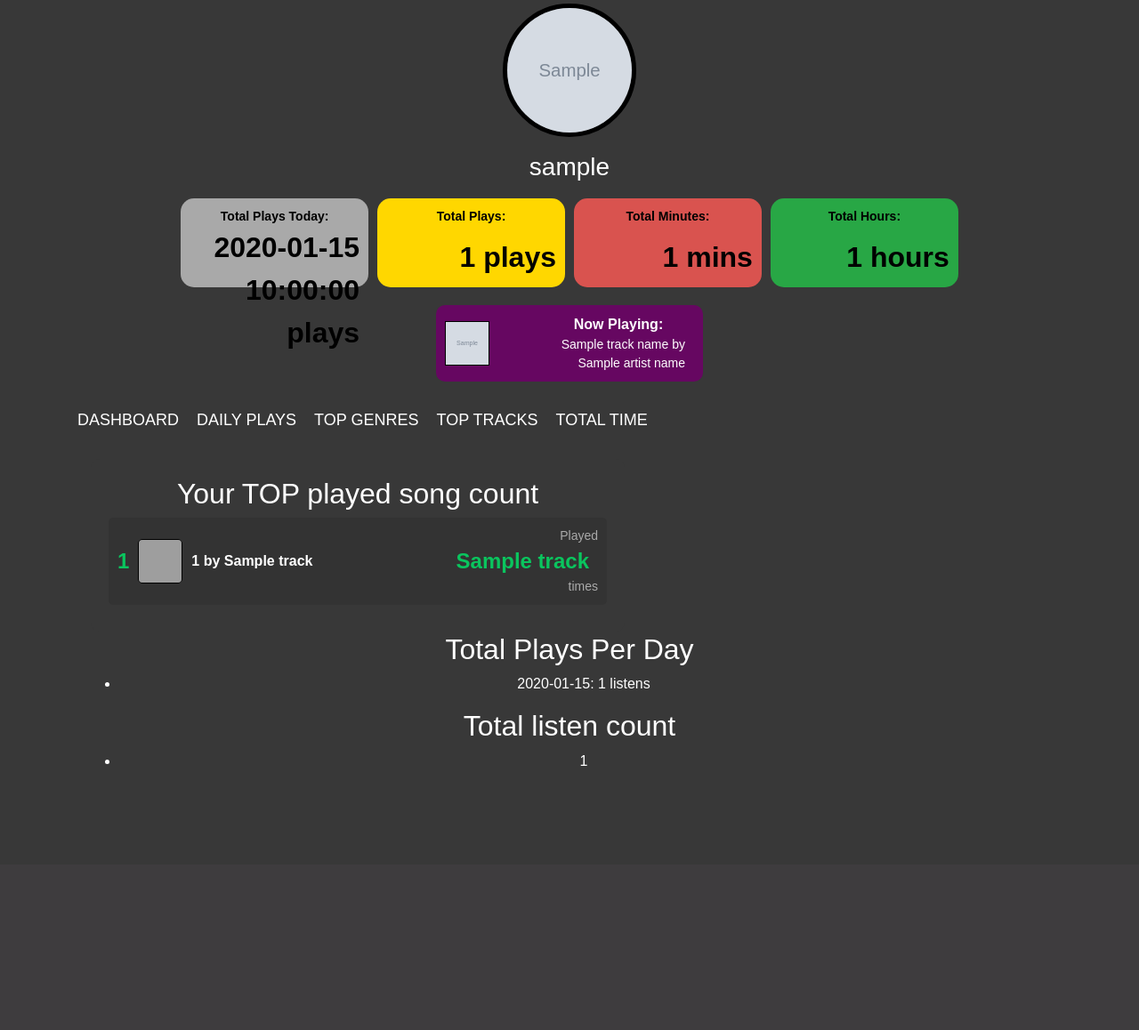
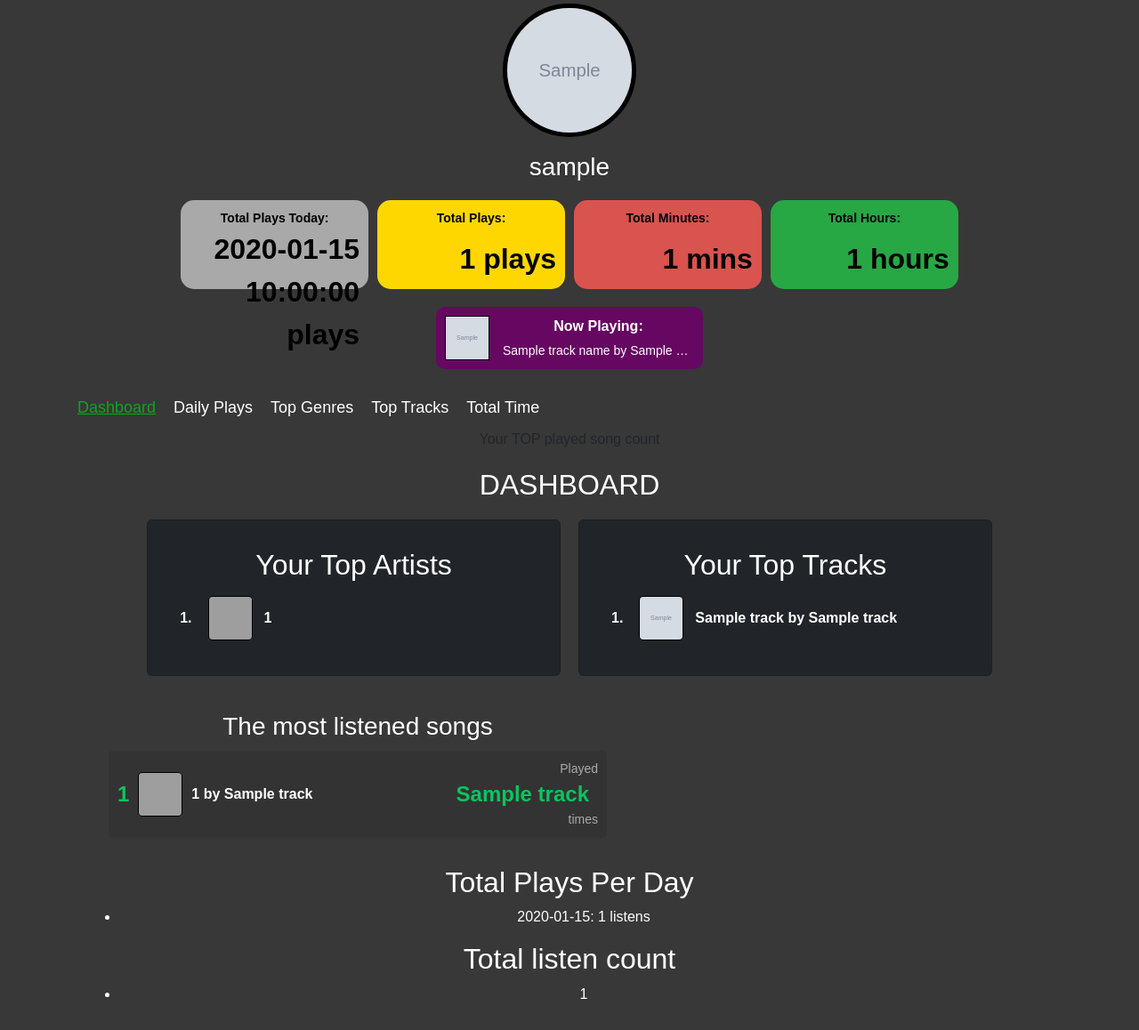
Before and after one commit to Kvezerelinika/Spotify-Stats-demo, a FastAPI app: template app/templates/dashboard.html in a window 1280 px wide. Shown: the part 112-1270 px from the top of the page at 89% size. Before the commit the page ends 973 px from the top, so only its background shows below. Run offline with FastAPI, Linux system fonts and the light colour scheme; the template is opened without the code that fills it: most values are stand-ins (such as "Sample title", 1, 10 or a date in 2020); grey boxes marked "Sample" are stand-in pictures; grey boxes are pictures that could not be loaded.

Commit message:
fronend update

```diff
--- a/app/main.py
+++ b/app/main.py
@@ -183,7 +183,7 @@ import traceback, os
 executor = ThreadPoolExecutor(max_workers=5)  # Use thread pool for DB calls
 
 @app.get("/dashboard")
-async def dashboard(request: Request, limit: int = 100, offset: int = 0):
+async def dashboard(request: Request, limit: int = 1000, offset: int = 0):
     db = None
     try:
         token = request.session.get("spotify_token")
@@ -219,7 +219,6 @@ async def dashboard(request: Request, limit: int = 100, offset: int = 0):
         total_listened_minutes, total_listened_hours = await get_total_listening_time(user_id, db)
         daily_listening_time = await get_daily_listening_time(user_id, db)
         top_genres = await get_top_genres(user_id, db)
-        listening_history = await complete_listening_history(user_id, db, limit, offset)
         records_by_time = await complete_listening_history(user_id, db, limit, offset)
 
         # Update music data asynchronously
@@ -265,7 +264,6 @@ async def dashboard(request: Request, limit: int = 100, offset: int = 0):
         "track_name": playing_now_data.get("track_name"),
         "artist_name": playing_now_data.get("artists"),
         "album_img": playing_now_data.get("album_image_url"),
-        "listening_history": listening_history,
         "records_by_time": records_by_time
     }
 
--- a/app/static/CSS/style.css
+++ b/app/static/CSS/style.css
@@ -175,6 +175,7 @@ h2, ul, li {
     background-color: #660761; /* Background color for the box */
     padding: 10px;
     border-radius: 10px;
+    box-sizing: border-box; /* Ensures padding doesn't affect the overall width */
 }
 
 .now-playing img {
@@ -183,28 +184,33 @@ h2, ul, li {
     object-fit: cover;
     object-position: top;
     border: 1px solid rgb(0, 0, 0);
-    margin-right: 60px; /* Space between the image and text */
+    margin-right: 15px; /* Reduced space between the image and text */
 }
 
 .now-playing .text-container {
     display: flex;
     flex-direction: column;
     justify-content: center;
+    width: calc(100% - 65px); /* Ensures that the text container adjusts to the remaining space */
 }
 
 .now-playing .title { /* Title of the box */
     font-weight: bold;
     color: #ffffff; /* White text color */
     font-size: 16px;
-    margin-right: 10px; /* Space between the image and text */
-    margin-left: 10px; /* Space between the image and text */
+    margin-bottom: 5px; /* Adds space between the title and the artist/song name */
 }
 
 .now-playing .number { /* artist and song name in the box */
     color: #fff; /* White text color */
     font-size: 14px;
     margin-right: 10px; /* Space between the image and text */
+    white-space: nowrap; /* Prevents text from wrapping */
+    overflow: hidden; /* Hides overflow text */
+    text-overflow: ellipsis; /* Shows ellipsis for long text */
+    width: 100%; /* Ensures the text fills the available space */
 }
+
 
 
 .play-counts {
@@ -288,7 +294,6 @@ h2, ul, li {
 
 
 
-
 * {
     margin: 0;
     padding: 0;
@@ -329,17 +334,60 @@ h2, ul, li {
     padding: 20px;
 }
 
-/* Tab content hidden by default */
 .tab-content {
-    display: none;
+    display: none; /* Hide all tab content by default */
 }
 
-/* Show selected tab content when targeted */
-.tab-content:target {
+
+/* Show only the first tab by default */
+#dashboard {
     display: block;
 }
 
-/* Ensure the active tab's content is visible */
-#tab1:target, #tab2:target, #tab3:target, #tab4:target, #tab5:target {
-    display: block;
+
+
+
+
+
+#listening-history {
+    margin: 20px;
 }
+
+h3 {
+    margin-bottom: 10px;
+}
+
+.track-list {
+    margin-bottom: 20px;
+}
+
+.track {
+    display: flex;
+    justify-content: space-between;
+    padding: 5px 0;
+    border-bottom: 1px solid #ccc;
+}
+
+.track-time {
+    font-size: 0.9em;
+    color: #ffffff;
+    margin-right: 10px;
+}
+
+.track-info {
+    font-weight: bold;
+    color: #ffffff;
+}
+
+button#more-btn {
+    margin-top: 20px;
+    padding: 10px 20px;
+    background-color: #007bff;
+    color: white;
+    border: none;
+    cursor: pointer;
+}
+
+button#more-btn:hover {
+    background-color: #0056b3;
+}
--- a/app/templates/dashboard.html
+++ b/app/templates/dashboard.html
@@ -25,6 +25,35 @@ document.getElementById('more-btn').addEventListener('click', function() {
         });
 });
 </script>
+
+<script>
+    document.querySelectorAll('.sidebar a').forEach(tab => {
+        tab.addEventListener('click', function(event) {
+            event.preventDefault(); // Prevent the default link behavior
+
+            // Remove 'active' class from all tabs
+            document.querySelectorAll('.sidebar a').forEach(link => link.classList.remove('active'));
+
+            // Add 'active' class to the clicked tab
+            this.classList.add('active');
+
+            // Hide all tab content
+            document.querySelectorAll('.tab-content').forEach(content => content.style.display = 'none');
+
+            // Show the corresponding tab content
+            const targetTab = document.querySelector(this.getAttribute('href'));
+            targetTab.style.display = 'block';
+        });
+    });
+
+    // Automatically show the first tab (Dashboard) on page load
+    const firstTab = document.querySelector('.sidebar a');
+    const firstTabContent = document.querySelector(firstTab.getAttribute('href'));
+    firstTab.classList.add('active');
+    firstTabContent.style.display = 'block';
+</script>
+
+
 
 
 <script>
@@ -146,14 +175,24 @@ document.getElementById('more-btn').addEventListener('click', function() {
     <p>No track is currently playing.</p>
 {% endif %}
 
+
 <!-- Sidebar -->
 <div class="sidebar">
-    <a href="#tab1" onclick="showTab('dashboard')">DASHBOARD</a> <!-- Add onclick event -->
-    <a href="#tab2" onclick="showTab('daily-plays')">DAILY PLAYS</a>
-    <a href="#tab3" onclick="showTab('top-genres')">TOP GENRES</a>
-    <a href="#tab4" onclick="showTab('top-tracks')">TOP TRACKS</a>
-    <a href="#tab5" onclick="showTab('total-time')">TOTAL TIME</a>
+    <a href="#dashboard" class="active">Dashboard</a>
+    <a href="#daily-plays">Daily Plays</a>
+    <a href="#top-genres">Top Genres</a>
+    <a href="#top-tracks">Top Tracks</a>
+    <a href="#total-time">Total Time</a>
 </div>
+
+
+<!-- Tab Content -->
+<div id="dashboard-content" class="tab-content" style="display: block;">Your TOP played song count</div>
+<div id="daily-plays-content" class="tab-content">Total Plays Per Day</div>
+<div id="top-genres-content" class="tab-content">Top Genres</div>
+<div id="top-tracks-content" class="tab-content">Top Tracks</div>
+<div id="total-time-content" class="tab-content">Total Listening Time</div>
+
 
 <div class="content">
     <div id="dashboard" class="tab-content">
@@ -213,66 +252,103 @@ document.getElementById('more-btn').addEventListener('click', function() {
     <div id="listening-history">
         <!-- Today Section -->
         <div id="today">
-                <h3>Today</h3>
-                <ul id="today-list">
+            <h3>Today -
+                <span id="today-streams">{{ today_streams }}</span> streams,
+                <span id="today-time">{{ today_time }}</span> total time
+            </h3>
+            <div class="track-list">
                 {% for track in records_by_time['Today'] %}
-                        <li>{{ track['track_name'] }} by {{ track['artist_name'] }} - Played at {{ track['played_at'] }}</li>
+                    <div class="track">
+                        <div class="track-time">{{ track['played_at'].strftime('%Y-%m-%d %H:%M:%S') }}</div>
+                        <div class="track-info">{{ track['track_name'] }} by {{ track['artist_name'] }}</div>
+                    </div>
                 {% endfor %}
-                </ul>
+            </div>
         </div>
 
         <!-- Yesterday Section -->
         <div id="yesterday">
-                <h3>Yesterday</h3>
-                <ul id="yesterday-list">
+            <h3>Yesterday -
+                <span id="yesterday-streams">{{ yesterday_streams }}</span> streams,
+                <span id="yesterday-time">{{ yesterday_time }}</span> total time
+            </h3>
+            <div class="track-list">
                 {% for track in records_by_time['Yesterday'] %}
-                        <li>{{ track['track_name'] }} by {{ track['artist_name'] }} - Played at {{ track['played_at'] }}</li>
+                    <div class="track">
+                        <div class="track-time">{{ track['played_at'].strftime('%Y-%m-%d %H:%M:%S') }}</div>
+                        <div class="track-info">{{ track['track_name'] }} by {{ track['artist_name'] }}</div>
+                    </div>
                 {% endfor %}
-                </ul>
+            </div>
         </div>
 
         <!-- This Week Section -->
         <div id="this-week">
-                <h3>This Week</h3>
-                <ul id="this-week-list">
+            <h3>This Week -
+                <span id="this-week-streams">{{ this_week_streams }}</span> streams,
+                <span id="this-week-time">{{ this_week_time }}</span> total time
+            </h3>
+            <div class="track-list">
                 {% for track in records_by_time['This Week'] %}
-                        <li>{{ track['track_name'] }} by {{ track['artist_name'] }} - Played at {{ track['played_at'] }}</li>
+                    <div class="track">
+                        <div class="track-time">{{ track['played_at'].strftime('%Y-%m-%d %H:%M:%S') }}</div>
+                        <div class="track-info">{{ track['track_name'] }} by {{ track['artist_name'] }}</div>
+                    </div>
                 {% endfor %}
-                </ul>
+            </div>
         </div>
 
         <!-- Last Week Section -->
         <div id="last-week">
-                <h3>Last Week</h3>
-                <ul id="last-week-list">
+            <h3>Last Week -
+                <span id="last-week-streams">{{ last_week_streams }}</span> streams,
+                <span id="last-week-time">{{ last_week_time }}</span> total time
+            </h3>
+            <div class="track-list">
                 {% for track in records_by_time['Last Week'] %}
-                        <li>{{ track['track_name'] }} by {{ track['artist_name'] }} - Played at {{ track['played_at'] }}</li>
+                    <div class="track">
+                        <div class="track-time">{{ track['played_at'].strftime('%Y-%m-%d %H:%M:%S') }}</div>
+                        <div class="track-info">{{ track['track_name'] }} by {{ track['artist_name'] }}</div>
+                    </div>
                 {% endfor %}
-                </ul>
+            </div>
         </div>
 
         <!-- This Month Section -->
         <div id="this-month">
-                <h3>This Month</h3>
-                <ul id="this-month-list">
+            <h3>This Month -
+                <span id="this-month-streams">{{ this_month_streams }}</span> streams,
+                <span id="this-month-time">{{ this_month_time }}</span> total time
+            </h3>
+            <div class="track-list">
                 {% for track in records_by_time['This Month'] %}
-                        <li>{{ track['track_name'] }} by {{ track['artist_name'] }} - Played at {{ track['played_at'] }}</li>
+                    <div class="track">
+                        <div class="track-time">{{ track['played_at'].strftime('%Y-%m-%d %H:%M:%S') }}</div>
+                        <div class="track-info">{{ track['track_name'] }} by {{ track['artist_name'] }}</div>
+                    </div>
                 {% endfor %}
-                </ul>
+            </div>
         </div>
 
         <!-- Older Section -->
         <div id="older">
-                <h3>Older</h3>
-                <ul id="older-list">
+            <h3>Older -
+                <span id="older-streams">{{ older_streams }}</span> streams,
+                <span id="older-time">{{ older_time }}</span> total time
+            </h3>
+            <div class="track-list">
                 {% for track in records_by_time['Older'] %}
-                        <li>{{ track['track_name'] }} by {{ track['artist_name'] }} - Played at {{ track['played_at'] }}</li>
+                    <div class="track">
+                        <div class="track-time">{{ track['played_at'].strftime('%Y-%m-%d %H:%M:%S') }}</div>
+                        <div class="track-info">{{ track['track_name'] }} by {{ track['artist_name'] }}</div>
+                    </div>
                 {% endfor %}
-                </ul>
+            </div>
         </div>
 
         <button id="more-btn">More</button>
     </div>
+
     <input type="date" id="date-search" />
     <button id="search-btn">Search</button>
 </div>
@@ -280,9 +356,10 @@ document.getElementById('more-btn').addEventListener('click', function() {
 
 
 
+
+
         <div class="play-counts">
-            {% if track_play_counts %}
-                <h2>Your TOP played song count</h2>
+            <h3>The most listened songs</h3>
             {% for track in track_play_counts %}
             <div class="track-item">
                 <span class="rank">{{ loop.index }}</span> <!-- Rank number -->
@@ -299,14 +376,7 @@ document.getElementById('more-btn').addEventListener('click', function() {
                 </div>
             </div>
         {% endfor %}
-            {% else %}
-                <p>No data available. Try logging in with Spotify.</p>
-            {% endif %}
         </div>
-
-
-
-
 
 
 
@@ -330,6 +400,8 @@ document.getElementById('more-btn').addEventListener('click', function() {
             <p>No data available for total plays.</p>
         {% endif %}
     </div>
+</div>
+
 
     <div id="top-genres" class="tab-content" style="display: none;">
         <h2>TOP GENRES</h2>
@@ -344,6 +416,10 @@ document.getElementById('more-btn').addEventListener('click', function() {
         {% endif %}
     </div>
 
+
+
+
+
     <div id="top-tracks" class="tab-content" style="display: none;">
         <h2>TOP TRACKS</h2>
         {% if top_tracks_list %}
@@ -356,6 +432,10 @@ document.getElementById('more-btn').addEventListener('click', function() {
             <p>No data available for top tracks.</p>
         {% endif %}
     </div>
+
+
+
+
 
     <div id="total-time" class="tab-content" style="display: none;">
         <h2>TOTAL TIME</h2>
@@ -386,11 +466,24 @@ document.getElementById('more-btn').addEventListener('click', function() {
 <!-- Minimal JavaScript to handle the active tab -->
 <script>
     document.querySelectorAll('.sidebar a').forEach(tab => {
-        tab.addEventListener('click', function() {
+        tab.addEventListener('click', function(event) {
+            event.preventDefault(); // Prevent default link behavior
+
+            // Remove 'active' from all sidebar links
             document.querySelectorAll('.sidebar a').forEach(link => link.classList.remove('active'));
             this.classList.add('active');
+
+            // Hide all tab contents
+            document.querySelectorAll('.tab-content').forEach(tab => tab.style.display = 'none');
+
+            // Show the selected tab content
+            const targetTab = document.querySelector(this.getAttribute('href'));
+            if (targetTab) {
+                targetTab.style.display = 'block';
+            }
         });
     });
 </script>
 
+
 {% endblock %}
```
Also changed, not shown: app/helpers.py (+24 -8 lines). Lines whose indentation alone changed are shown as unchanged.
